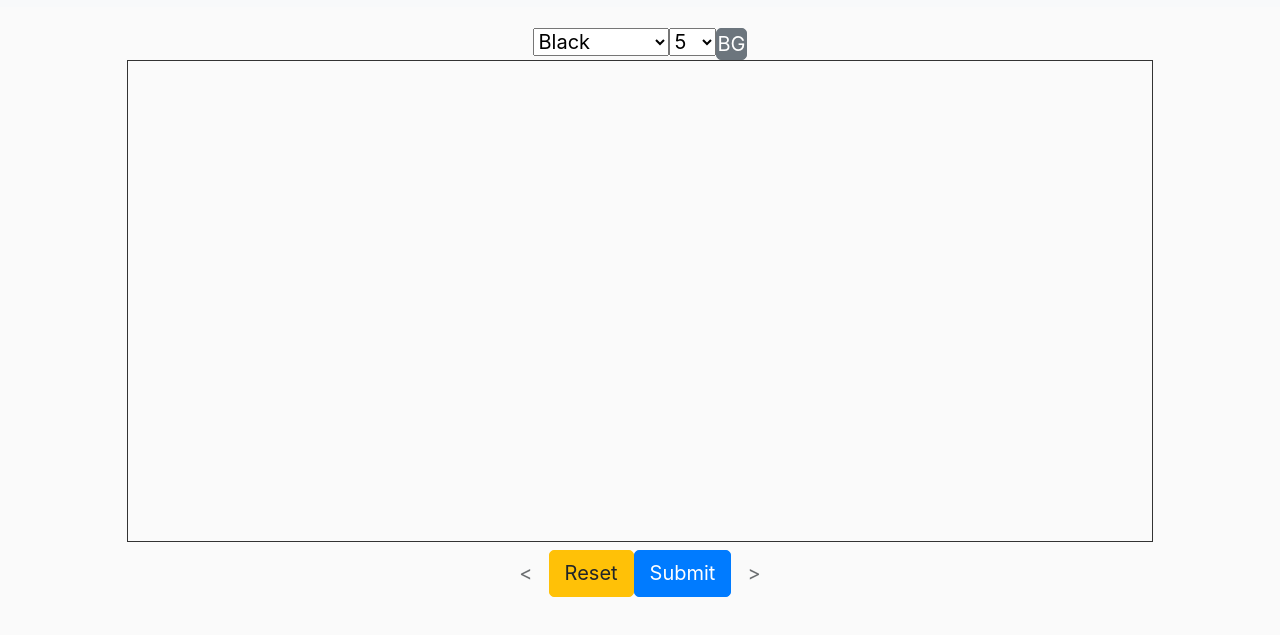
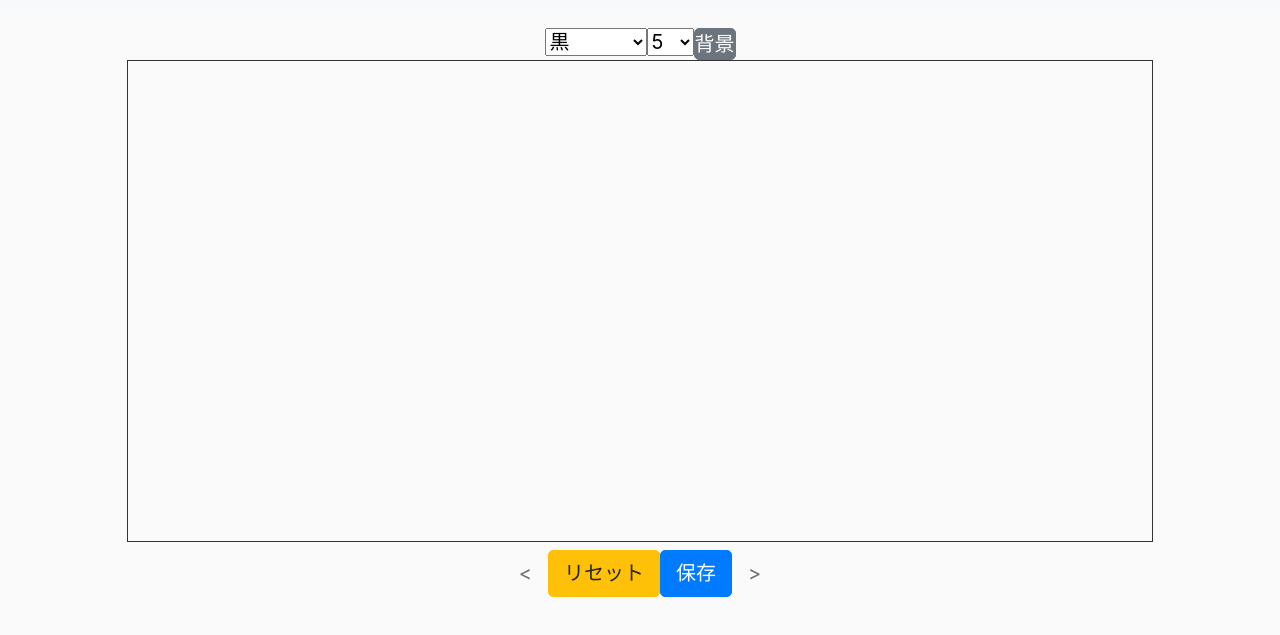
Before and after one commit to dotnsf/djs, a website: page docs/index.html in a window 1280 px wide. Shown: the part 63-698 px from the top of the page. Drawn offline with nearby package versions, Linux system fonts and the light colour scheme.

Commit message:
en -> ja

```diff
--- a/docs/index.html
+++ b/docs/index.html
@@ -45,7 +45,7 @@ var djs = null;
 $(function(){
   //$('#djs_main').doodlejs({}).__proto__.__submitCanvas = submitCanvas;  //. 直接上書きする場合
 
-  djs = $('#djs_main').doodlejs({ lang: 'en' });
+  djs = $('#djs_main').doodlejs({ lang: 'ja' });
   //djs.__proto__.__sendImage = sendImage;        //. sendImage を上書き
   //djs.__proto__.__submitCanvas = submitCanvas;  //. submitCanvas を上書き
 });
```
